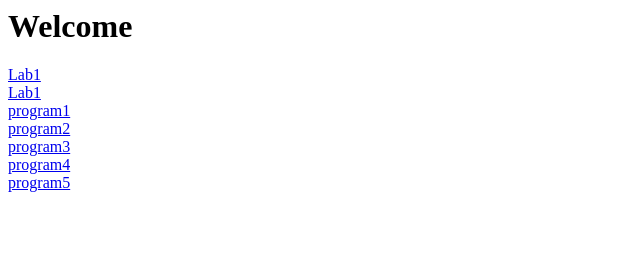
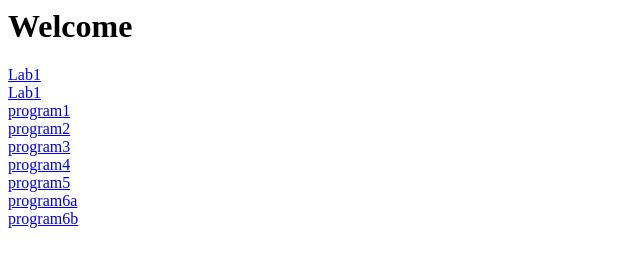
Before and after one commit to hasinibollineni07/weblab, a plain HTML site: page index.html in a window 1280 px wide. Shown: the whole page, without its empty margins (0-640 px from the left). Drawn offline with Linux system fonts and the light colour scheme.

Commit message:
Update index.html

```diff
--- a/index.html
+++ b/index.html
@@ -11,5 +11,7 @@
     <a href="program3.html">program3</a><br>
     <a href="program4.xml">program4</a><br>
     <a href="program5.php">program5</a><br>
+    <a href="6a.php">program6a</a><br>
+    <a href="6b.php">program6b</a><br>
   </body>
 </html>
```
